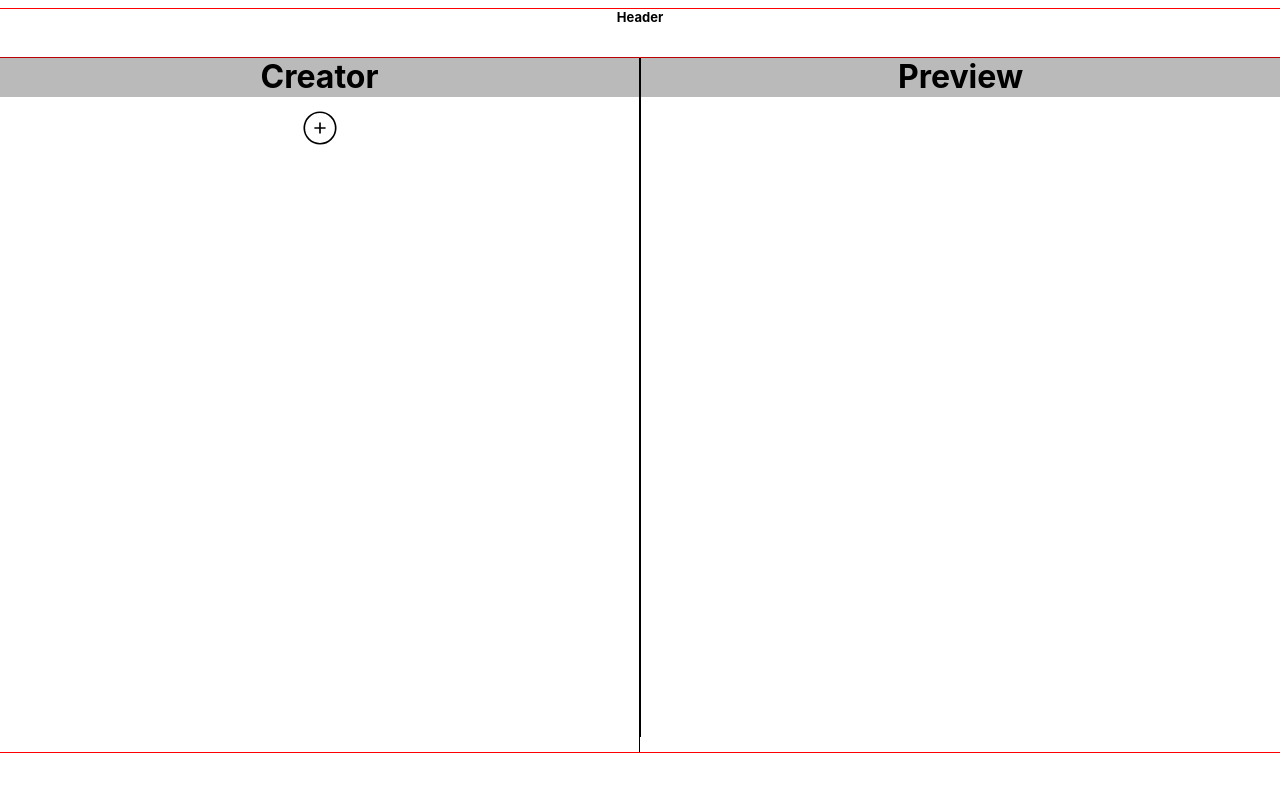
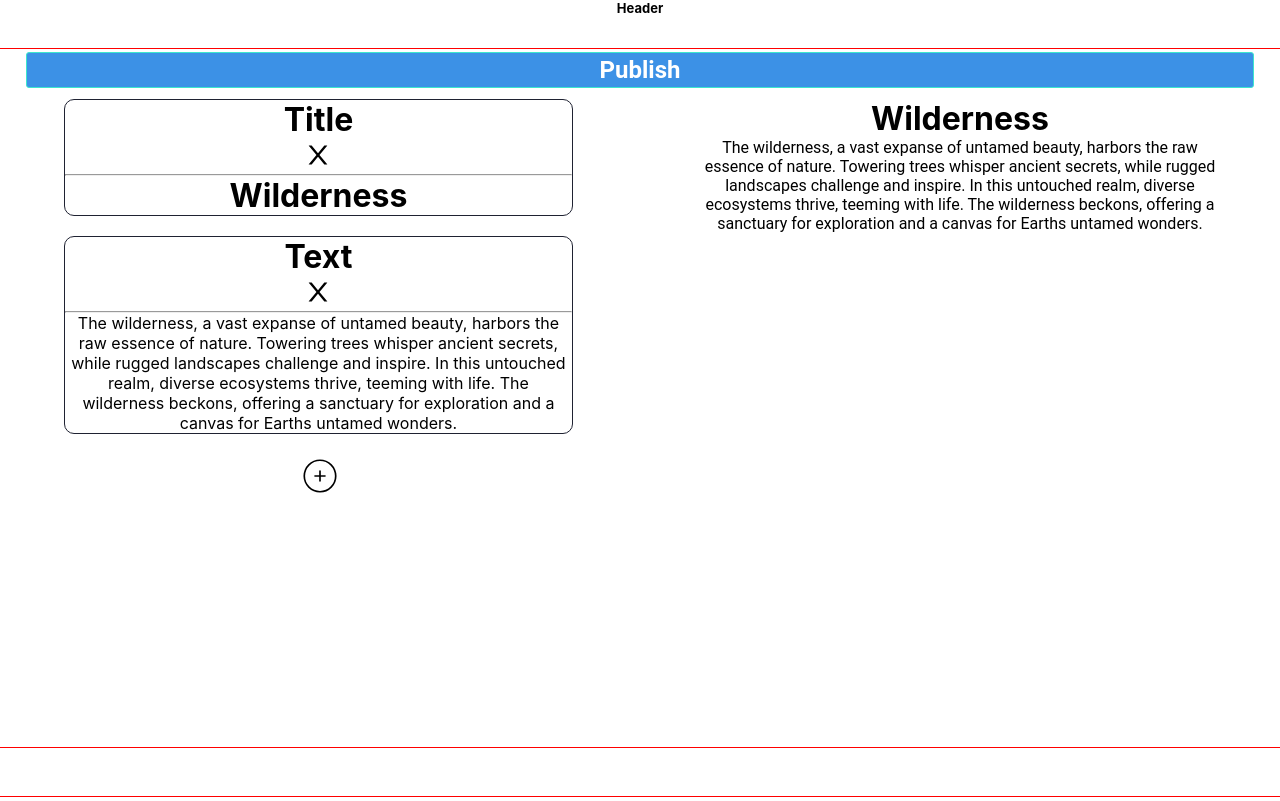
Before and after one commit to Unique-000/notatki, a React (Create React App) app: page /creator in a window 1280 px wide. Built offline with nearby package versions, Linux system fonts and the light colour scheme.

Commit message:
Added Publish button changed styling repaired bugs

```diff
--- a/src/NoteCreator.js
+++ b/src/NoteCreator.js
@@ -5,23 +5,9 @@ import { CiCirclePlus } from "react-icons/ci";
 import { AiOutlineClose } from 'react-icons/ai';
 
 const NoteCreator = () => {
-    const [cardsList, setCardsList] = useState([]);
-    const defaultList = ["A", "B", "C", "D", "E"];
-    const [itemList, setItemList] = useState(defaultList);
+    const [cardsList, setCardsList] = useState([['Title', 'Wilderness'], ['Text', 'The wilderness, a vast expanse of untamed beauty, harbors the raw essence of nature. Towering trees whisper ancient secrets, while rugged landscapes challenge and inspire. In this untouched realm, diverse ecosystems thrive, teeming with life. The wilderness beckons, offering a sanctuary for exploration and a canvas for Earths untamed wonders.']]);
 
-    // Function to update list on drop
-    const handleDrop = (droppedItem) => {
-      // Ignore drop outside droppable container
-      if (!droppedItem.destination) return;
-      var updatedList = [...itemList];
-      // Remove dragged item
-      const [reorderedItem] = updatedList.splice(droppedItem.source.index, 1);
-      // Add dropped item
-      updatedList.splice(droppedItem.destination.index, 0, reorderedItem);
-      // Update State
-      setItemList(updatedList);
-    };
-
+    console.log(cardsList);
     const TitleCard = (props) => {
         const [inputValue, setInputValue] = useState('');
         function submit(){
@@ -134,7 +120,7 @@ const NoteCreator = () => {
                             );
                           case 'Text':
                             return (
-                              <div key={index}>
+                              <div key={index} className='DirectTextHolder'>
                                 <p className='RenderedText'>{item[1]}</p>
                               </div>
                             );
@@ -148,7 +134,7 @@ const NoteCreator = () => {
                             );
                           case 'Title':
                             return (
-                              <div key={index}>
+                              <div key={index} className='DirectTextHolder'>
                                 <h1>{item[1]}</h1>
                               </div>
                             );
@@ -286,14 +272,17 @@ const NoteCreator = () => {
       setIsDialogOpen(false);
     };
 
+    function publish(cardsList){
+        console.log('This card list has been passed to our db: ' + cardsList)
+    }
+
     return(
+        <>
+        <button className='PublishBtn' onClick={() => publish(cardsList)}>Publish</button>
         <div className='SectorsDivider'>
             <div className='Creator'>
-                <h1 className='Title-CreatorPreview'>Creator</h1>
                 <div className='CreatorChild'>
                     <CardsRenderer cardsList={cardsList} type={'Creator'}/>
-
-
                     <button className='AddBtn' onClick={openCardModifier}>
                         <CiCirclePlus size={'40px'}/>
                     </button>
@@ -301,10 +290,7 @@ const NoteCreator = () => {
             </div>
 
             <div className='Preview'>
-                <h1 className='Title-CreatorPreview'>Preview</h1>
-                <div className='CreatorChild'>
                 <CardsRenderer cardsList={cardsList} type={'Preview'}/>
-                </div>
             </div>
             {isDialogOpen && (
                 <>
@@ -316,9 +302,8 @@ const NoteCreator = () => {
                 </>
             )}
         </div>
+        </>
     )
 }
 
 export default NoteCreator;
-
-//TODO: ZMIEN HR I WYSRODKUJ WYRENDEROWANE ELEMENTY
--- a/src/index.css
+++ b/src/index.css
@@ -8,6 +8,9 @@ body {
   background-color: rgb(255, 255, 255);
 }
 
+*{
+  margin: 0;
+}
 
 code {
   font-family: source-code-pro, Menlo, Monaco, Consolas, 'Courier New',
@@ -23,7 +26,7 @@ code {
   border-radius: 100px;
 }
 .AddBtn :hover{
-  background-color: blanchedalmond;
+  background-color: #d9d9d9;
   border-radius: 100px;
 }
 
@@ -35,49 +38,84 @@ code {
   width: 100%;
   display:flex;
   justify-content: center;
-  height: 87vh;
+  height: 82vh;
 }
 
 
 .Creator{
-  background-color: rgb(255, 255, 255);
+  background-color: transparent;
   width: 50%;
-  border-right: 0.5px solid black;
+  border-right: 1% solid black;
 }
 
 .CreatorChild{
-  height: 85vh;
+  height: 100%;
   display: flex;
   flex-direction: column;
   align-items: center;
 }
 
 .Preview{
-  height: 85vh;
-  background-color: white;
+  height: 100%;
+  background-color: transparent;
   width: 50%;
-  border-left: 0.5px solid black;
+  border-left: 1% solid black;
+  height: 100%;
+  display: flex;
+  flex-direction: column;
+  align-items: center;
 }
 
 .CreatorChild-Scrollable{
   width: 80%;
-  max-height: 75vh;
-  margin-top: 1vh;
+  max-height: 95%;
+  margin-top: 1%;
   overflow-y: auto;
   flex-direction: column;
   border: 1px solid transparent;
 }
 
+.PublishBtn{
+  width: 96%;
+  height: 4.5vh;
+  margin: 0.5vh;
+  cursor: pointer;
+  background-color: #3C91E6;
+  border: 1px solid #3CE6CD;
+  border-radius: 3px;
+  color: #FFFFFF;
+  font-family: 'Roboto';
+  font-size: x-large;
+  font-weight: 700;
+  transition: all 0.5s;
+
+}
+
+.PublishBtn:hover{
+  width: 20%;
+  background-color: #2289f0;
+  border: 1px solid #533CE6;
+  color: #FFFFFF;
+  transition: all 0.5s;
+}
+
+.PublishBtn:active{
+  width: 20%;
+  background-color: #533CE6;
+  border: 1px solid #533CE6;
+  color: #FFFFFF;
+  transition: all 0.1s;
+}
+
 .Default{
   width: 100%;
-  height: 93vh;
+  height: 88vh;
   position:absolute;
 }
 
 .HeaderFooter-h1{
   font-size: small;
 }
-
 h1{
   position: sticky;
 }
@@ -103,7 +141,8 @@ h1{
 
 .Header{
   height: 6vh;
-  background-color: white;
+  width: 100%;
+  background-color: transparent;
   outline-color: red;
   outline-width: 1px;
   outline-style: solid;
@@ -112,17 +151,18 @@ h1{
 
 .Footer{
   height: 6vh;
-  background-color: white;
+  width: 100%;
+  background-color: transparent;
   outline-color: red;
   outline-width: 1px;
   outline-style: solid;
   text-align: center;
 }
 
-.Title-CreatorPreview{
-  height: 5vh;
-  background-color: rgba(0, 0, 0, 0.271);
-  margin: 0;
+.DirectTextHolder{
+  text-overflow: ellipsis;
+  overflow-wrap: break-word;
+  overflow-block:clip;
 }
 
 /*________________Rendered_Elements_______________DownHere*/
@@ -140,11 +180,11 @@ h1{
 }
 
 .RenderedItemsHolder{
-  width: 90%;
+  width: 80%;
   background-color: transparent;
   margin: 0;
-  max-height: 80vh;
-  margin-top: 1vh;
+  max-height: 98%;
+  margin: 1% 0 1% 0;
   overflow-y: auto;
   flex-direction: column;
   border: 1px solid transparent;
@@ -155,18 +195,19 @@ h1{
 }
 
 .ChildDiv-Creator{
-  display: flex;
-  align-items: center;
-  justify-content: center;
+
+  text-overflow: ellipsis;
+  overflow-wrap: break-word;
+
 }
 
 .RenderedDiv-Creator{
   max-height: 200px;
+  width: 99%;
   overflow-y: hidden;
-  border: solid 1px black;
+  border: solid 1px #1F2232;
   border-radius: 10px;
   margin-bottom: 20px;
-  text-overflow: ellipsis;
 }
 
 .RenderedLink-Creator{
@@ -190,3 +231,18 @@ h1{
 
 }
 /*________________Rendered_Elements_______________UpHere*/
+
+/*
+@media (prefers-color-scheme: dark) {
+  .RenderedDiv-Creator{
+    border-color: #FFFFFF;
+  }
+  body{
+    background-color: #1F2232;
+  }
+  h1, p{
+    color: #FFFFFF;
+  }
+
+}
+*/
```
